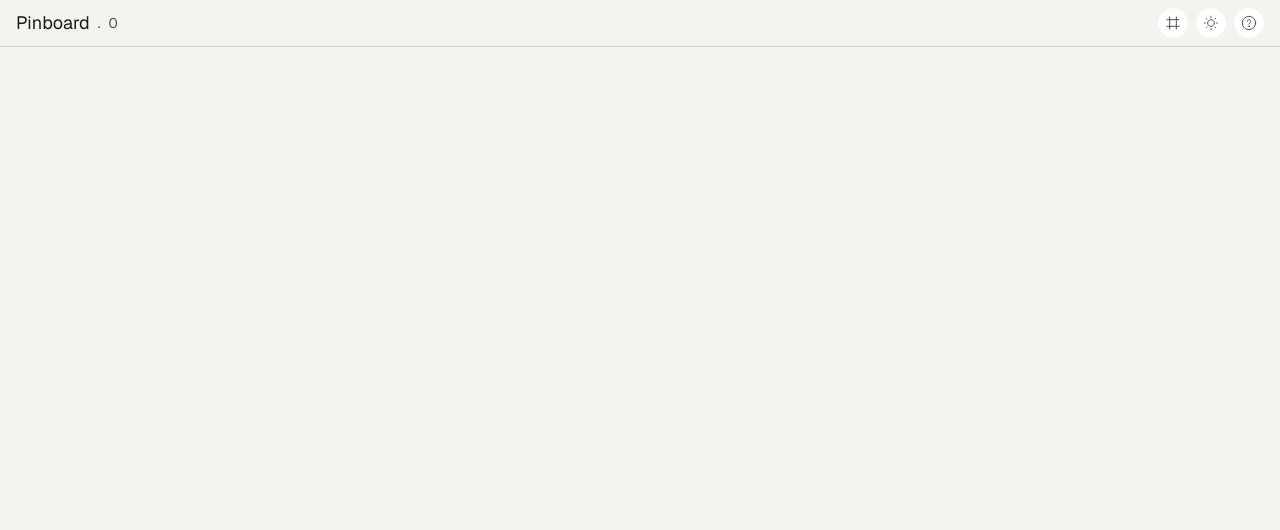
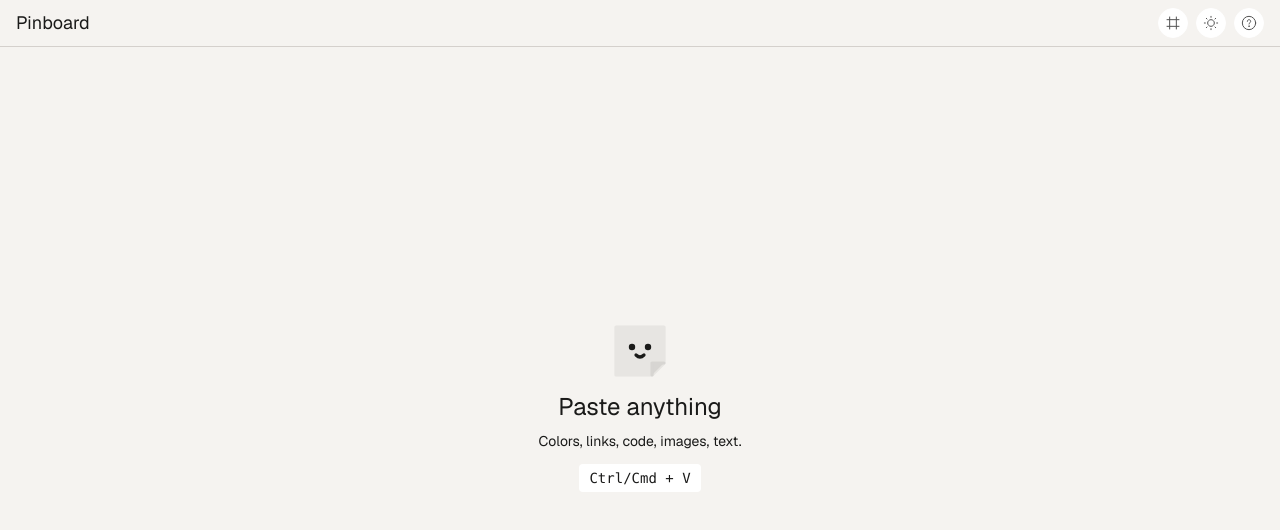
Before and after one commit to Bridgetamana/pinboard, a React (Vite) app: page / in a window 1280 px wide. Shown: the top 530 px of the page. Built offline with nearby package versions, Linux system fonts and the light colour scheme.

Commit message:
feat: implement EmptyState component

```diff
--- a/src/components/DesktopView.jsx
+++ b/src/components/DesktopView.jsx
@@ -1,17 +1,22 @@
 import { useState } from "react";
 import Header from "./Header";
 import Pinboard from "./PinBoard";
+import EmptyState from "./EmptyState";
 
 export default function DesktopView() {
   const [pins, setPins] = useState(() => {
-      return localStorage.getItem("pins")
-        ? JSON.parse(localStorage.getItem("pins"))
-        : [];
-    });
+    return localStorage.getItem("pins")
+      ? JSON.parse(localStorage.getItem("pins"))
+      : [];
+  });
   return (
     <>
       <Header pins={pins} />
-      <Pinboard pins={pins} setPins={setPins} />
+      {pins.length === 0 ? (
+        <EmptyState />
+      ) : (
+        <Pinboard pins={pins} setPins={setPins} />
+      )}
     </>
   );
 }
--- /dev/null
+++ b/src/components/EmptyState.jsx
@@ -0,0 +1,46 @@
+export default function EmptyState() {
+  return (
+    <section className="fixed flex h-screen items-center justify-center w-full text-center">
+      <div>
+        <svg
+          xmlns="http://www.w3.org/2000/svg"
+          viewBox="0 0 100 100"
+          width="80"
+          height="80"
+          fill="none"
+          stroke="currentColor"
+          stroke-width="4"
+          stroke-linecap="round"
+          stroke-linejoin="round"
+          className="mx-auto"
+        >
+          <path
+            d="M20 20 h60 v45 l-15 15 h-45 z"
+            fill="currentColor"
+            opacity="0.06"
+            stroke="currentColor"
+          ></path>
+          <path d="M80 65 h-15 v15" fill="currentColor" opacity="0.08"></path>
+          <circle
+            cx="40"
+            cy="45"
+            r="4"
+            fill="currentColor"
+            stroke="none"
+          ></circle>
+          <circle
+            cx="60"
+            cy="45"
+            r="4"
+            fill="currentColor"
+            stroke="none"
+          ></circle>
+          <path d="M45 55 q5 5 10 0" stroke-width="4" fill="none"></path>
+        </svg>
+        <h2 className="mb-2 text-2xl">Paste anything</h2>
+        <p className="mb-4">Colors, links, code, images, text.</p>
+        <kbd className="rounded bg-card py-1.5 px-2.5">Ctrl/Cmd + V</kbd>
+      </div>
+    </section>
+  );
+}
--- a/src/components/Header.jsx
+++ b/src/components/Header.jsx
@@ -3,17 +3,20 @@ import ShortcutModal from "./ShortcutModal";
 
 function AnimatedDigit({ digit }) {
   return (
-    <span className="relative inline-block overflow-hidden h-[1.5em] align-middle">
+    <span className="relative inline-block h-[1.5em] overflow-hidden align-middle">
       <span
         className="flex flex-col transition-transform"
         style={{
           transform: `translateY(-${digit * 10}%)`,
-          transitionTimingFunction: "linear(0, 0.0018, 0.0069 1.15%, 0.026 2.3%, 0.0637, 0.1135 5.18%, 0.2229 7.78%, 0.5977 15.84%, 0.7014, 0.7904, 0.8641, 0.9228, 0.9676 28.8%, 1.0032 31.68%, 1.0225, 1.0352 36.29%, 1.0431 38.88%, 1.046 42.05%, 1.0448 44.35%, 1.0407 47.23%, 1.0118 61.63%, 1.0025 69.41%, 0.9981 80.35%, 0.9992 99.94%)",
-          transitionDuration: "0.8333s"
+          transitionTimingFunction:
+            "linear(0, 0.0018, 0.0069 1.15%, 0.026 2.3%, 0.0637, 0.1135 5.18%, 0.2229 7.78%, 0.5977 15.84%, 0.7014, 0.7904, 0.8641, 0.9228, 0.9676 28.8%, 1.0032 31.68%, 1.0225, 1.0352 36.29%, 1.0431 38.88%, 1.046 42.05%, 1.0448 44.35%, 1.0407 47.23%, 1.0118 61.63%, 1.0025 69.41%, 0.9981 80.35%, 0.9992 99.94%)",
+          transitionDuration: "0.9s",
         }}
       >
         {Array.from({ length: 10 }, (_, i) => (
-          <span key={i} className="h-[1.5em] leading-[1.5em] text-center">{i}</span>
+          <span key={i} className="h-[1.5em] text-center leading-[1.5em]">
+            {i}
+          </span>
         ))}
       </span>
     </span>
@@ -23,19 +26,24 @@ function AnimatedDigit({ digit }) {
 function AnimatedNumber({ value }) {
   const chars = String(value).split("");
   return (
-    <span className="flex items-center">
+    <span className="flex items-center gap-1 text-secondary-text">
+      <p className="py-1">.</p>
       {chars.map((char, i) => {
         const placeValueIndex = chars.length - 1 - i;
         if (isNaN(parseInt(char, 10))) {
           return <span key={placeValueIndex}>{char}</span>;
         }
-        return <AnimatedDigit key={placeValueIndex} digit={parseInt(char, 10)} />;
+        return (
+          <AnimatedDigit key={placeValueIndex} digit={parseInt(char, 10)} />
+        );
       })}
+      {value === 1 ? <p>pin</p> : <p>pins</p>}
+
     </span>
   );
 }
 
-export default function Header({pins}) {
+export default function Header({ pins }) {
   const [isModalOpen, setIsModalOpen] = useState(false);
   const [isDark, setIsDark] = useState(
     document.documentElement.getAttribute("data-theme") === "dark",
@@ -71,10 +79,7 @@ export default function Header({pins}) {
     <div className="fixed top-0 right-0 left-0 z-50 flex items-center justify-between border-b border-border bg-background-color px-4 py-2">
       <div className="flex items-center gap-2">
         <p className="bold text-lg">Pinboard</p>
-        <p className="text-secondary-text">.</p>
-        <div className="text-secondary-text">
-          <AnimatedNumber value={pins.length} />
-        </div>
+        {pins.length > 0 && <AnimatedNumber value={pins.length} />}
       </div>
       <div className="flex items-center gap-2">
         <button className="action-btn">
```
